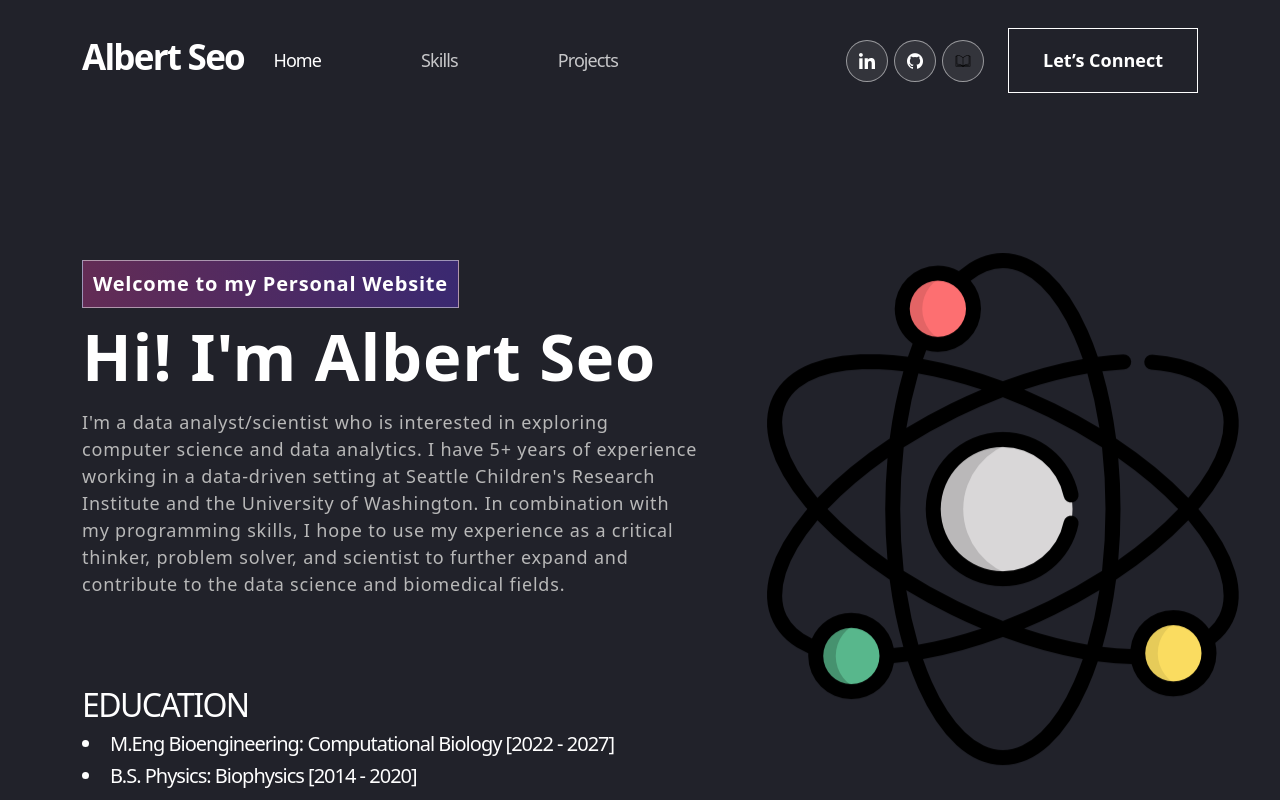
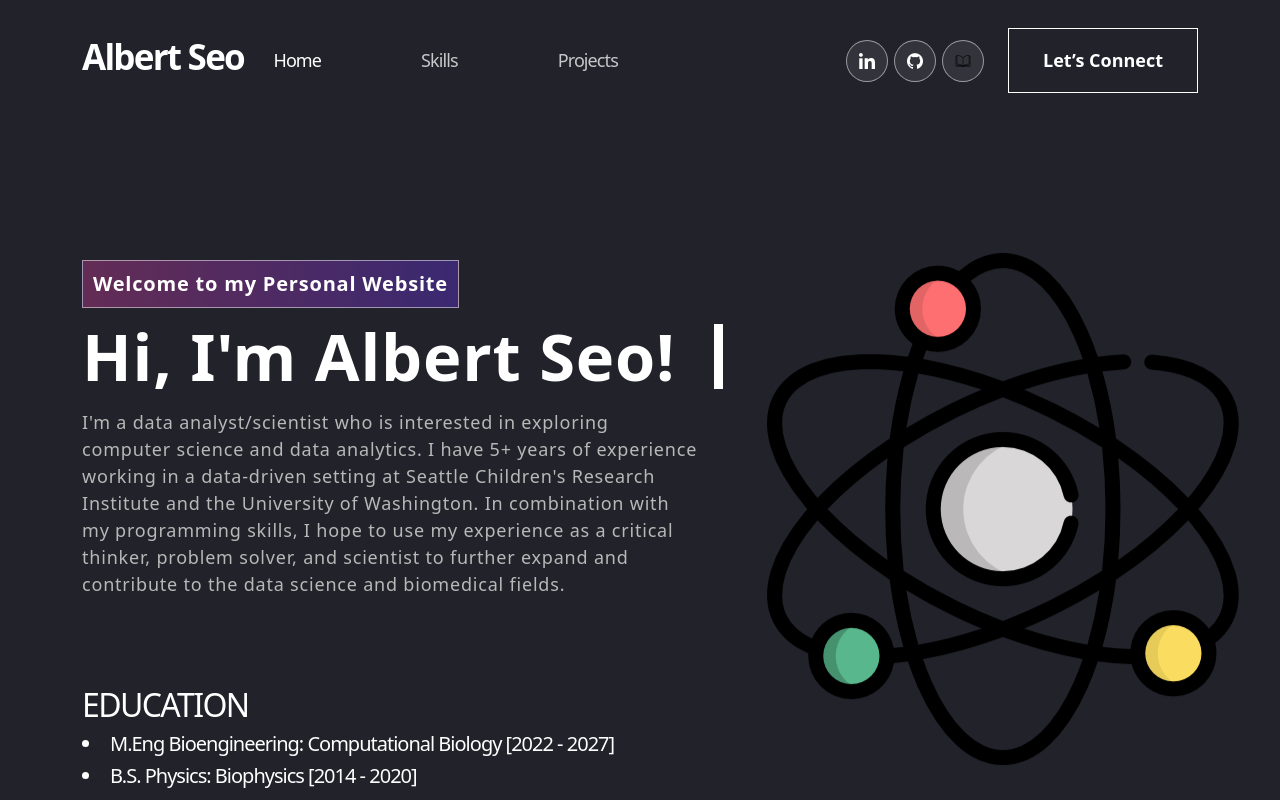
Before and after one commit to albertjseo/personal-portfolio, a React (Create React App) app: page / in a window 1280 px wide. Shown: the top 800 px of the page. Built offline with nearby package versions, Linux system fonts and the light colour scheme.

Commit message:
Creating About.js

```diff
--- a/src/App.css
+++ b/src/App.css
@@ -83,6 +83,27 @@ span.navbar-text {
     display: flex;
     align-items: center;
 }
+.typewriter h1 {
+  width: auto;
+  display: inline-block;
+  overflow: hidden;
+  border-right: .15em solid white;
+  letter-spacing: .15em;
+  white-space: nowrap;
+  margin: 0;
+  animation:
+    typing 3.5s steps(45, end),
+    blink-caret .75s step-end infinite;
+}
+@keyframes typing {
+  from {max-width: 0 }
+  to {max-width: 100% }
+}
+@keyframes blink-caret {
+  from, to {border-color: transparent}
+  50% {border-color: white;}
+}
+
 .social-icon {
     display: inline-block;
     margin-left: 14px;
--- a/src/components/About.js
+++ b/src/components/About.js
@@ -45,7 +45,11 @@ export default function About() {
                 <Row className="align-items-center">
                     <Col xs={12} md={6} xl={7}>
                         <span className="tagline">Welcome to my Personal Website</span>
-                        <h1>{`Hi! I'm Albert Seo`}</h1>
+
+                        <div className="typewriter">
+                            <h1>Hi, I'm Albert Seo!</h1>
+                        </div>
+
                         <p>
                             I'm a data analyst/scientist who is interested in exploring computer science and data analytics.
                             I have 5+ years of experience working in a data-driven setting at Seattle Children's Research Institute and the University of Washington.
--- a/src/components/NavBar.js
+++ b/src/components/NavBar.js
@@ -4,7 +4,6 @@ import Navbar from 'react-bootstrap/Navbar';
 import React, { useEffect, useState } from "react";
 import { HashLink } from "react-router-hash-link";
 import { BrowserRouter } from "react-router-dom";
-import logo from "../assets/img/logo.svg";
 import linkedin from "../assets/img/linkedin.svg";
 import github from "../assets/img/github2.png";
 import pubMed from "../assets/img/book.png";
```
